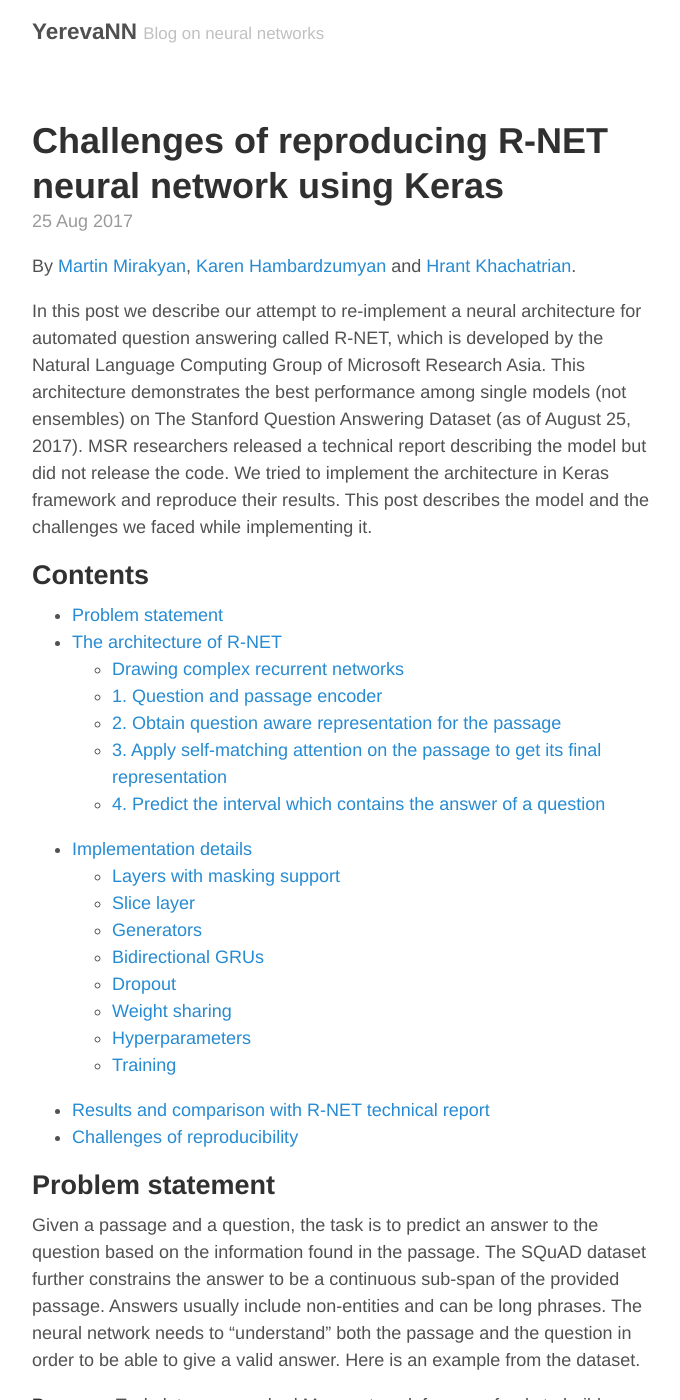
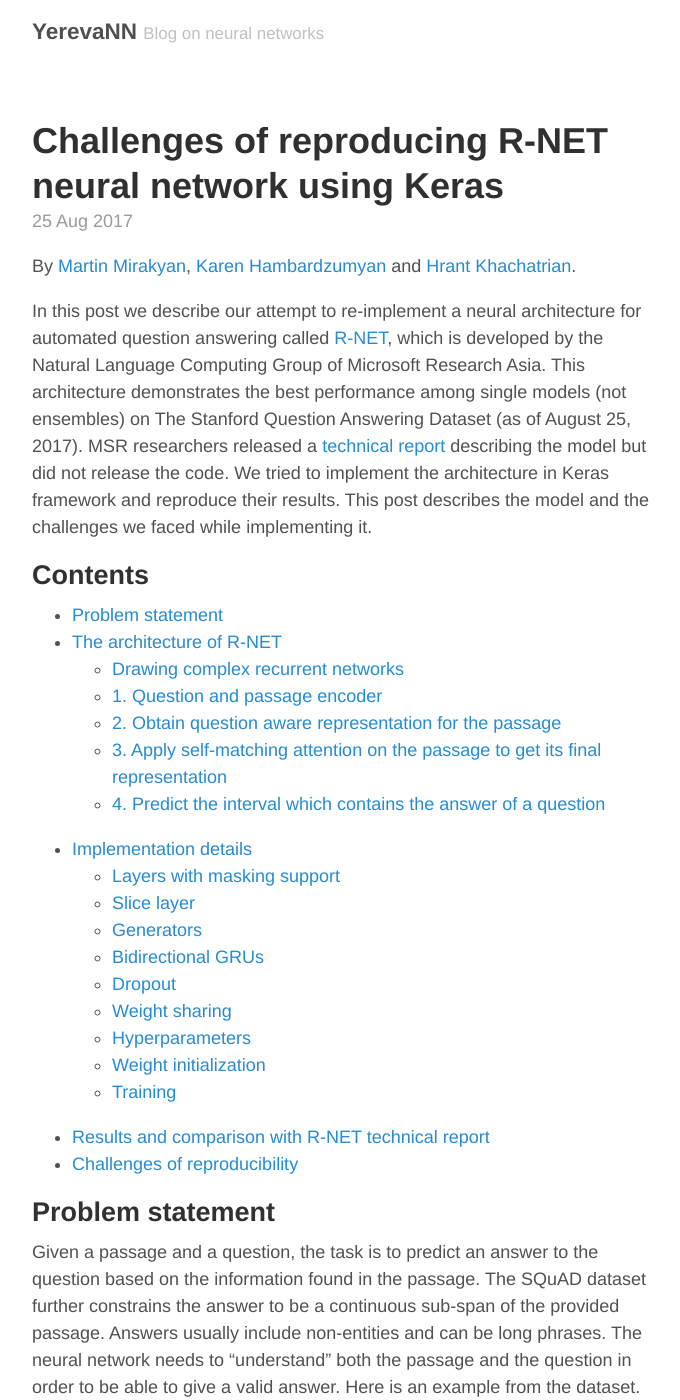
Before and after one commit to YerevaNN/yerevann.github.io, a Jekyll site: the page built from _posts/2017-08-25-challenges-of-reproducing-r-net-neural-network-using-keras.md, in a window 1280 px wide and 1400 px high. Shown: the whole window, without its empty margins (293-973 px from the left). Built offline with Jekyll 4.4.1, drawn with Linux system fonts in a browser that asks for light colours; formulas are drawn with MathJax 3; comment, search, counter and statistics services are not loaded; some of the changed lines change nothing that is shown; some of the changed text lies outside the part shown.

Commit message:
r-net post: weight initialization + more links

```diff
--- a/_posts/2017-08-25-challenges-of-reproducing-r-net-neural-network-using-keras.md
+++ b/_posts/2017-08-25-challenges-of-reproducing-r-net-neural-network-using-keras.md
@@ -10,7 +10,7 @@
 By [Martin Mirakyan](https://github.com/MartinXPN), [Karen Hambardzumyan](https://github.com/mahnerak) and
  [Hrant Khachatrian](https://github.com/Hrant-Khachatrian).
 
-In this post we describe our attempt to re-implement a neural architecture for automated question answering called R-NET, which is developed by the Natural Language Computing Group of Microsoft Research Asia. This architecture demonstrates the best performance among single models (not ensembles) on The Stanford Question Answering Dataset (as of August 25, 2017). MSR researchers released a technical report describing the model but did not release the code. We tried to implement the architecture in Keras framework and reproduce their results. This post describes the model and the challenges we faced while implementing it.
+In this post we describe our attempt to re-implement a neural architecture for automated question answering called [R-NET](https://www.microsoft.com/en-us/research/publication/mrc/), which is developed by the Natural Language Computing Group of Microsoft Research Asia. This architecture demonstrates the best performance among single models (not ensembles) on The Stanford Question Answering Dataset (as of August 25, 2017). MSR researchers released a [technical report](https://www.microsoft.com/en-us/research/wp-content/uploads/2017/05/r-net.pdf) describing the model but did not release the code. We tried to implement the architecture in Keras framework and reproduce their results. This post describes the model and the challenges we faced while implementing it.
 
 <!--more-->
 
@@ -261,6 +261,11 @@
 
 We couldn't get good performance with `75` hidden units. The models were quickly overfitting. We got our best results using `45` dimensional hidden states.
 
+#### Weight initialization
+
+The report doesn't discuss weight initialization. We used default initialization schemes of Keras. In particular, Keras uses orthogonal initialization for recurrent connections of GRU, and uniform ([Glorot, Bengio, 2010](http://www.jmlr.org/proceedings/papers/v9/glorot10a/glorot10a.pdf)) initialization for the connections that come from the inputs. We used Glorot initialization for [all shared weights](https://github.com/YerevaNN/R-NET-in-Keras/blob/master/layers/SharedWeight.py#L12). It is not obvious that this was the best solution.
+
+
 #### Training
 
 The [training script](https://github.com/YerevaNN/R-NET-in-Keras/blob/master/train.py) is very simple. First we create the model:
```
